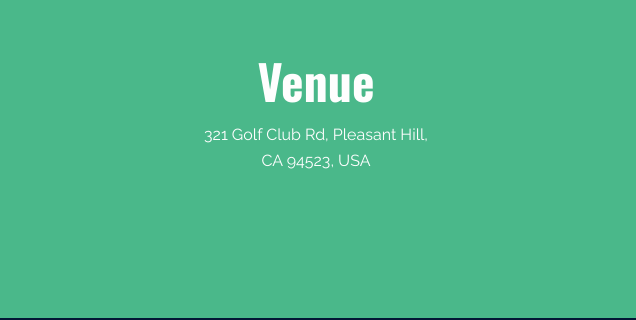
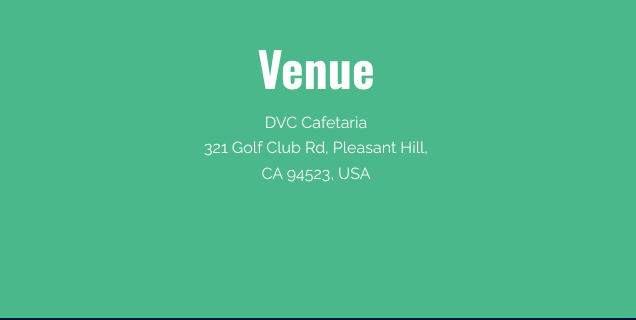
Before and after one commit to dvchacks/dvchacks.github.io, a website: page index.html in a window 1280 px wide. Shown: the part 2361-2681 px from the top of the page, 644-1280 px from the left. Drawn offline with nearby package versions, Linux system fonts and the light colour scheme.

Commit message:
Add venue building

```diff
--- a/index.html
+++ b/index.html
@@ -248,6 +248,7 @@
     <div class="venue-container cell medium-6 text-center small-order-1 medium-order-2">
       <h1>Venue</h1>
       <p>
+        DVC Cafetaria<br>
         321 Golf Club Rd, Pleasant Hill,<br>
         CA 94523, USA
       </p>
```
Also changed, not shown: src/partials/venue.html (+1 -0 lines).
